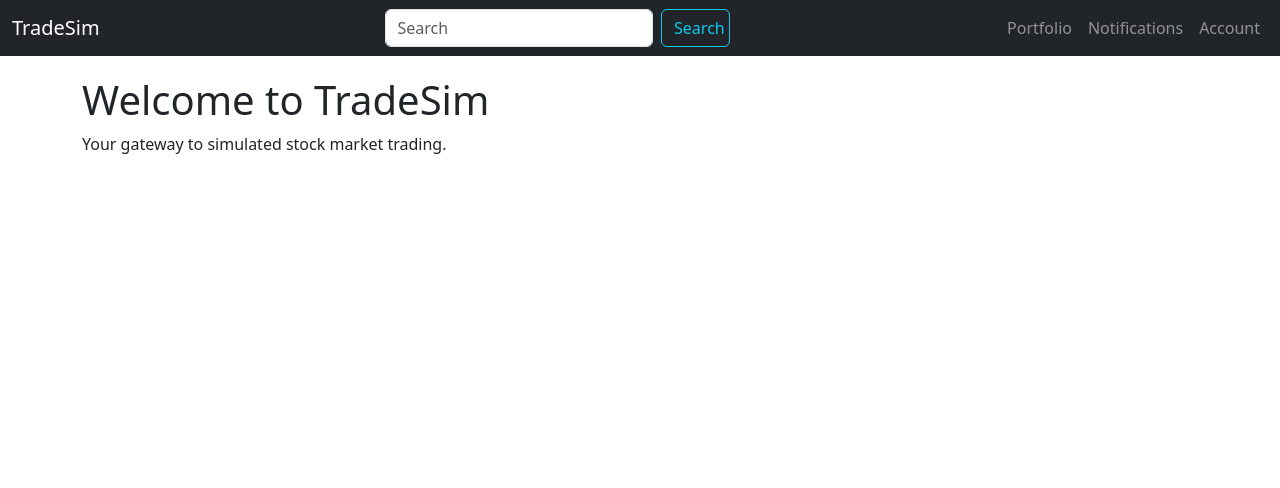
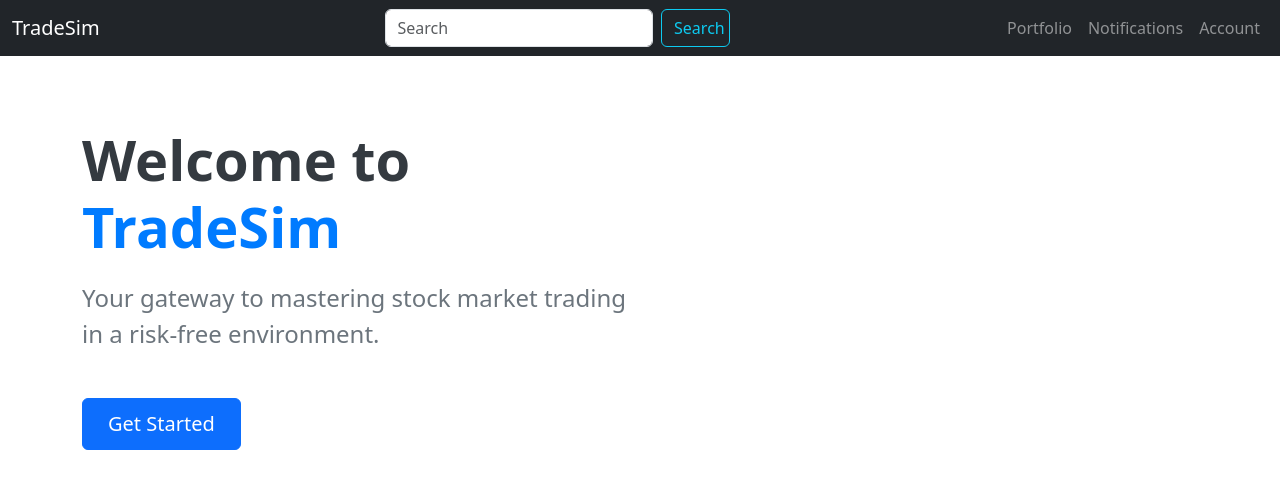
Before and after one commit to adityakmehrotra/TradeSim, a React (Create React App) app in the folder client/: page / in a window 1280 px wide. Shown: the top 488 px of the page. Built offline with nearby package versions, Linux system fonts and the light colour scheme.

Commit message:
Make the home page look better.

```diff
--- a/client/src/components/pages/Page 0/Home.jsx
+++ b/client/src/components/pages/Page 0/Home.jsx
@@ -1,5 +1,5 @@
-// Home.js
 import React, { useEffect } from 'react';
+import { Button, Container, Row, Col } from 'react-bootstrap';
 
 function Home({ setActiveTab }) {
   useEffect(() => {
@@ -7,10 +7,23 @@ function Home({ setActiveTab }) {
   }, [setActiveTab]);
 
   return (
-    <div>
-      <h1>Welcome to TradeSim</h1>
-      <p>Your gateway to simulated stock market trading.</p>
-    </div>
+    <Container fluid className="home-container" style={{ minHeight: '100vh', padding: '50px 0' }}>
+      <Row className="text-center align-items-center" style={{ height: '100%' }}>
+        <Col md={6} className="text-md-start">
+          <h1 style={{ fontSize: '3.5rem', fontWeight: 'bold', color: '#343a40' }}>Welcome to <span style={{ color: '#007bff' }}>TradeSim</span></h1>
+          <p style={{ fontSize: '1.5rem', color: '#6c757d', marginTop: '20px' }}>
+            Your gateway to mastering stock market trading in a risk-free environment.
+          </p>
+          <Button
+            href="/portfolio"
+            variant="primary"
+            style={{ padding: '10px 25px', fontSize: '1.25rem', marginTop: '30px' }}
+          >
+            Get Started
+          </Button>
+        </Col>
+      </Row>
+    </Container>
   );
 }
 
```
